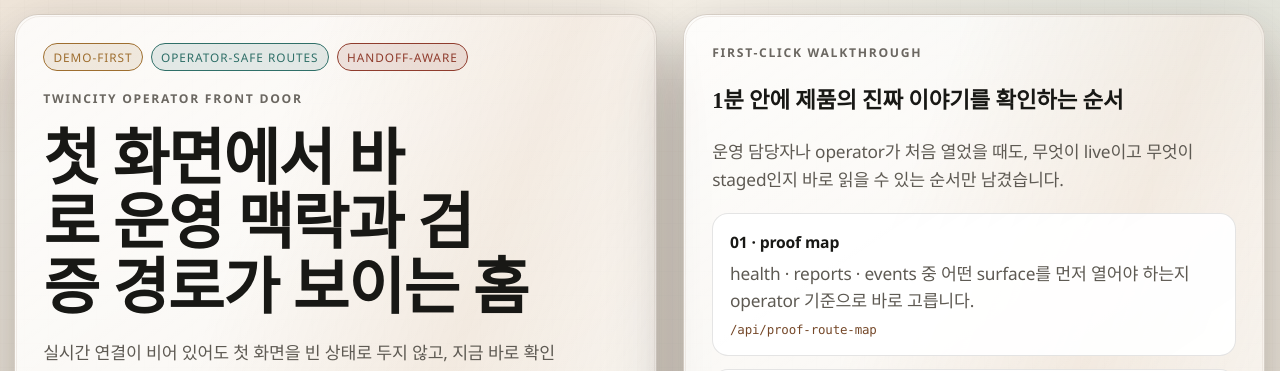
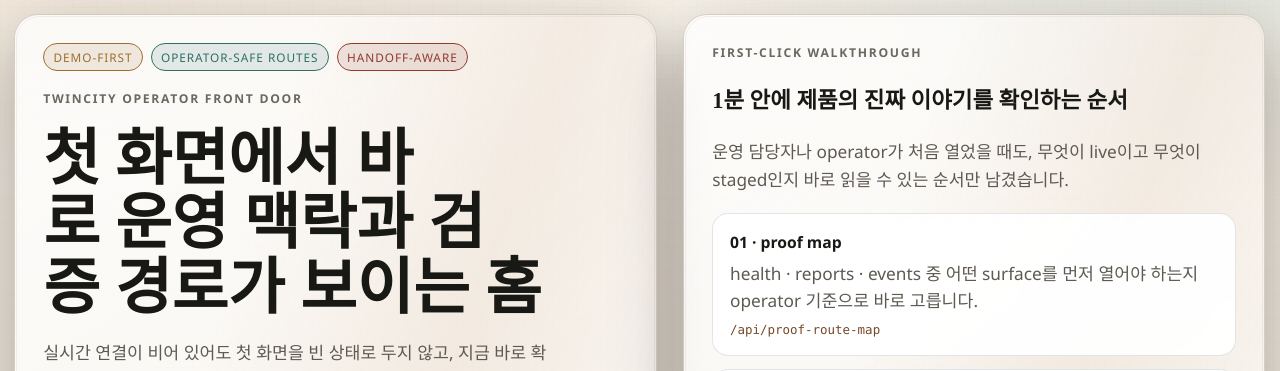
Before and after one commit to KIM3310/twincity-ui, a Next.js app: page / in a window 1280 px wide. Shown: the top 371 px of the page. Built offline with nearby package versions, Linux system fonts and the light colour scheme; no server answers.

Commit message:
style: normalize interface letter spacing

```diff
--- a/src/styles/globals.css
+++ b/src/styles/globals.css
@@ -160,7 +160,7 @@ body {
   color: var(--ink);
   font-size: var(--type-md);
   line-height: var(--lh-body);
-  letter-spacing: -0.01em;
+  letter-spacing: 0;
   overflow-x: hidden;
   -webkit-font-smoothing: antialiased;
   text-rendering: optimizeLegibility;
@@ -464,7 +464,7 @@ body.is-gated {
   font-family: var(--font-display-stack);
   font-size: clamp(1.7rem, 1.1rem + 2.2vw, 3.1rem);
   line-height: 1.07;
-  letter-spacing: -0.02em;
+  letter-spacing: 0;
   text-wrap: balance;
 }
 
@@ -827,7 +827,7 @@ body.is-gated {
   font-family: var(--font-display-stack);
   font-weight: 600;
   line-height: 1.05;
-  letter-spacing: -0.02em;
+  letter-spacing: 0;
 }
 
 .heroTitle {
@@ -2479,7 +2479,7 @@ body.is-gated {
   padding: 0.32rem 2.1rem 0.32rem 0.62rem;
   cursor: pointer;
   text-transform: none;
-  letter-spacing: -0.01em;
+  letter-spacing: 0;
   line-height: 1.1;
   background-image:
     linear-gradient(45deg, transparent 50%, rgba(24, 24, 21, 0.56) 50%),
```
